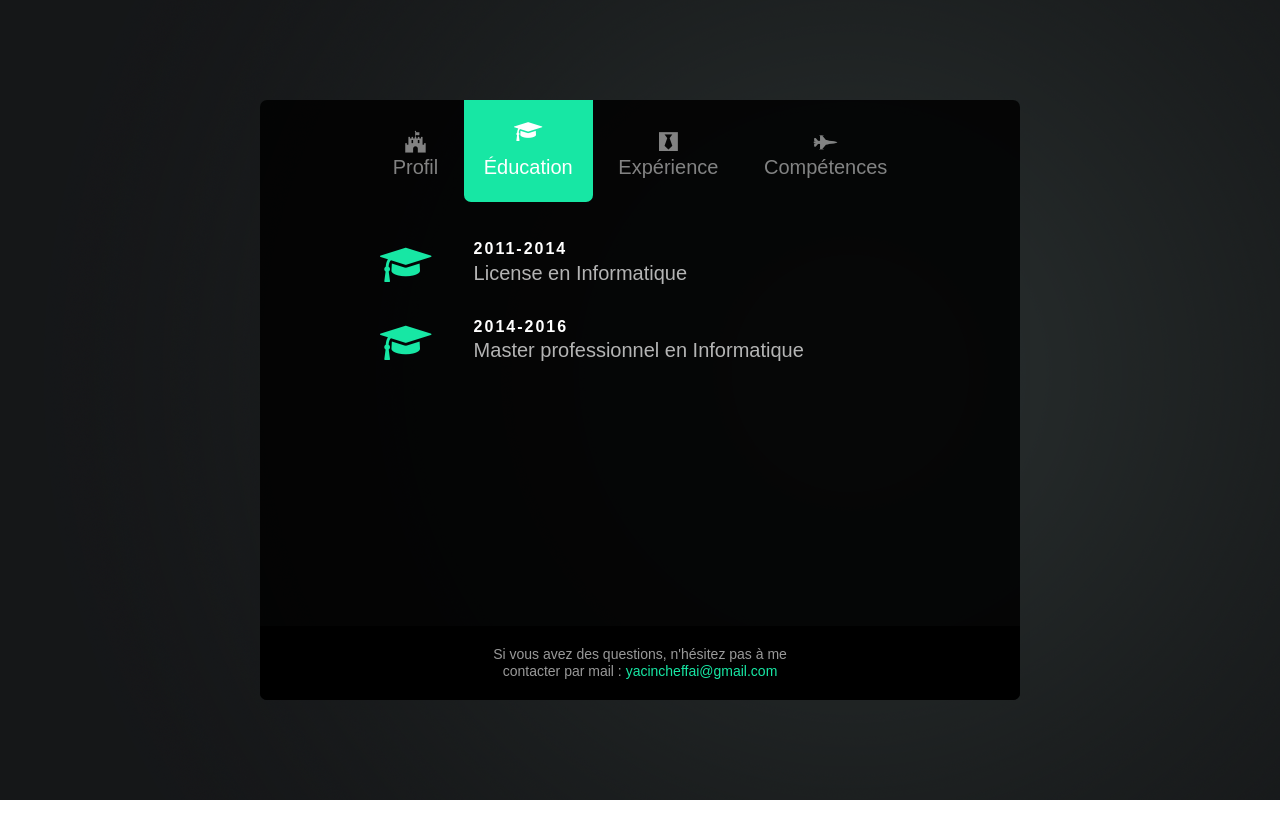
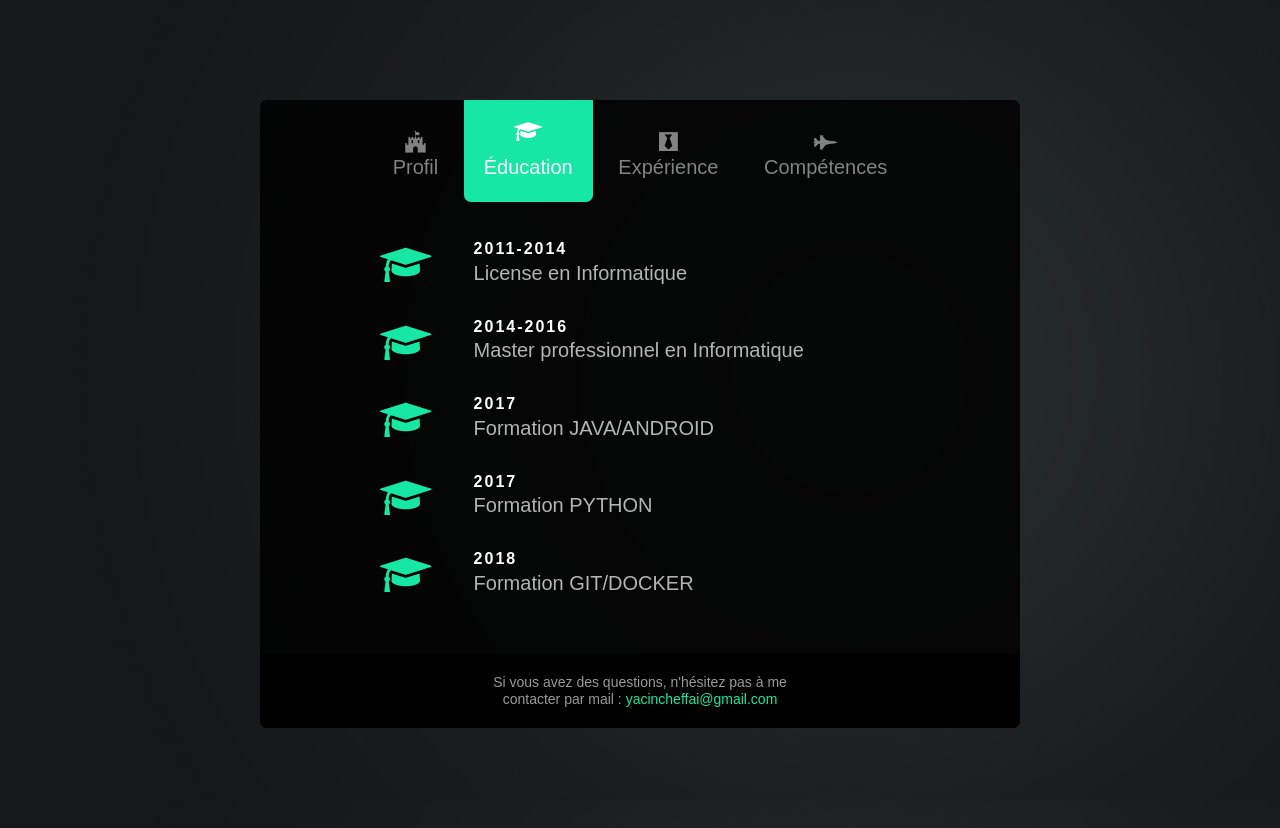
Before and after one commit to Yassine-cheffai/yassine-cheffai.github.io, a plain HTML site: page index.html in a window 1280 px wide. Both pictures are taken after a click on the link "Éducation". Before the commit the page ends 800 px from the top, so only its background shows below. Drawn offline with nearby package versions, Linux system fonts and the light colour scheme; files that its build step writes are made by us from their sources; files whose address does not match are found by name.

Commit message:
more updates to index

```diff
--- a/index.html
+++ b/index.html
@@ -122,6 +122,34 @@
 								</div>
 							</div>
 
+							<div class="fh5co-feature">
+								<div class="fh5co-icon">
+									<i class="icon-graduation-cap"></i>
+								</div>
+								<div class="fh5co-text">
+									<h2>2017</h2>
+									<p>Formation JAVA/ANDROID</p>
+								</div>
+							</div>
+							<div class="fh5co-feature">
+								<div class="fh5co-icon">
+									<i class="icon-graduation-cap"></i>
+								</div>
+								<div class="fh5co-text">
+									<h2>2017</h2>
+									<p>Formation PYTHON</p>
+								</div>
+							</div>
+							<div class="fh5co-feature">
+								<div class="fh5co-icon">
+									<i class="icon-graduation-cap"></i>
+								</div>
+								<div class="fh5co-text">
+									<h2>2018</h2>
+									<p>Formation GIT/DOCKER</p>
+								</div>
+							</div>
+
 						</div>
 
 					</div>
@@ -142,6 +170,16 @@
 									<h2>2018 - Present</h2>
 									<h3>NEOPOLIS</h3>
 									<p>Développeur Python</p>
+								</div>
+							</div>
+							<div class="fh5co-feature">
+								<div class="fh5co-icon">
+									<i class="icon-black-tie"></i>
+								</div>
+								<div class="fh5co-text">
+									<h2>2018</h2>
+									<h3>Freelancer</h3>
+									<p>Développeur Web</p>
 								</div>
 							</div>
 
```
